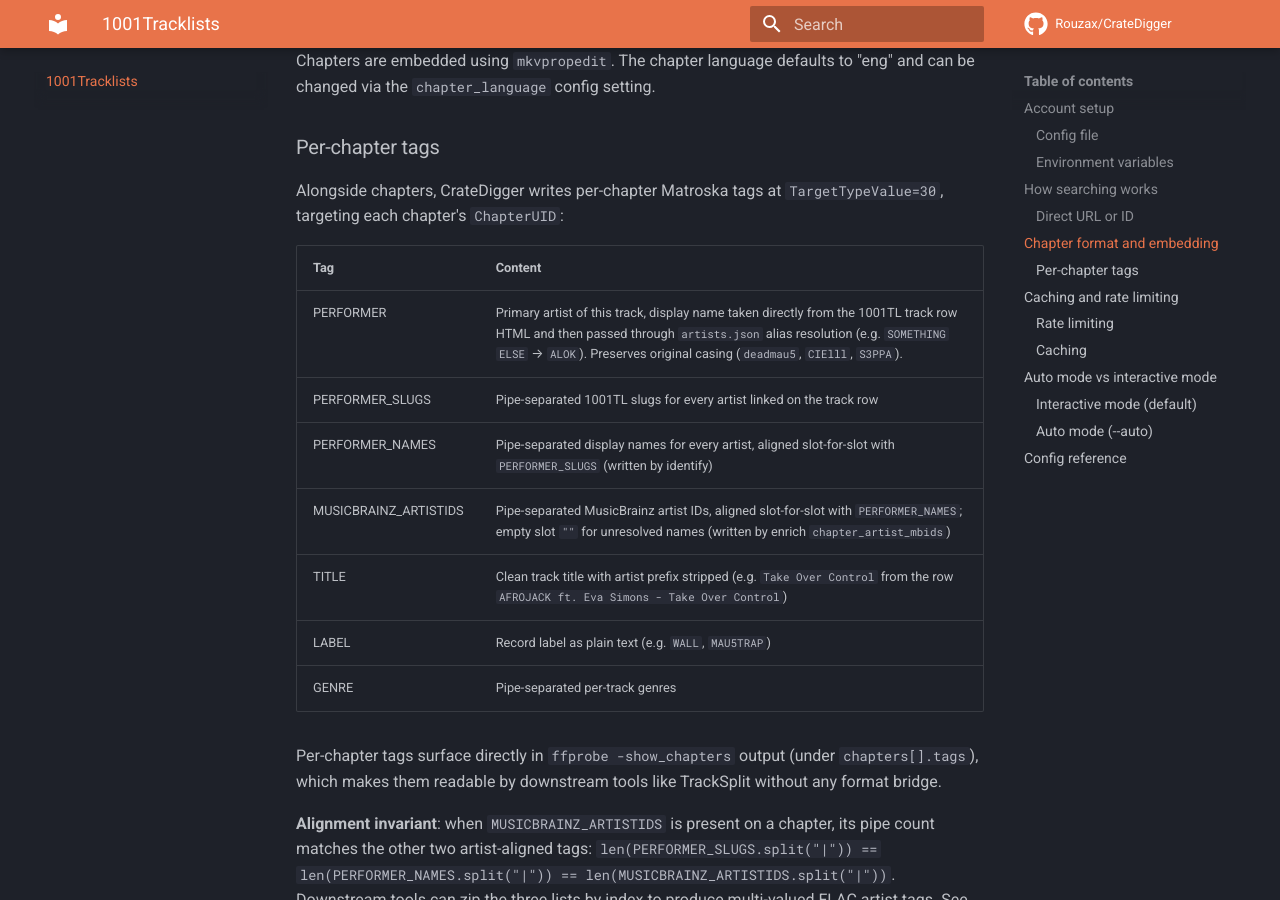
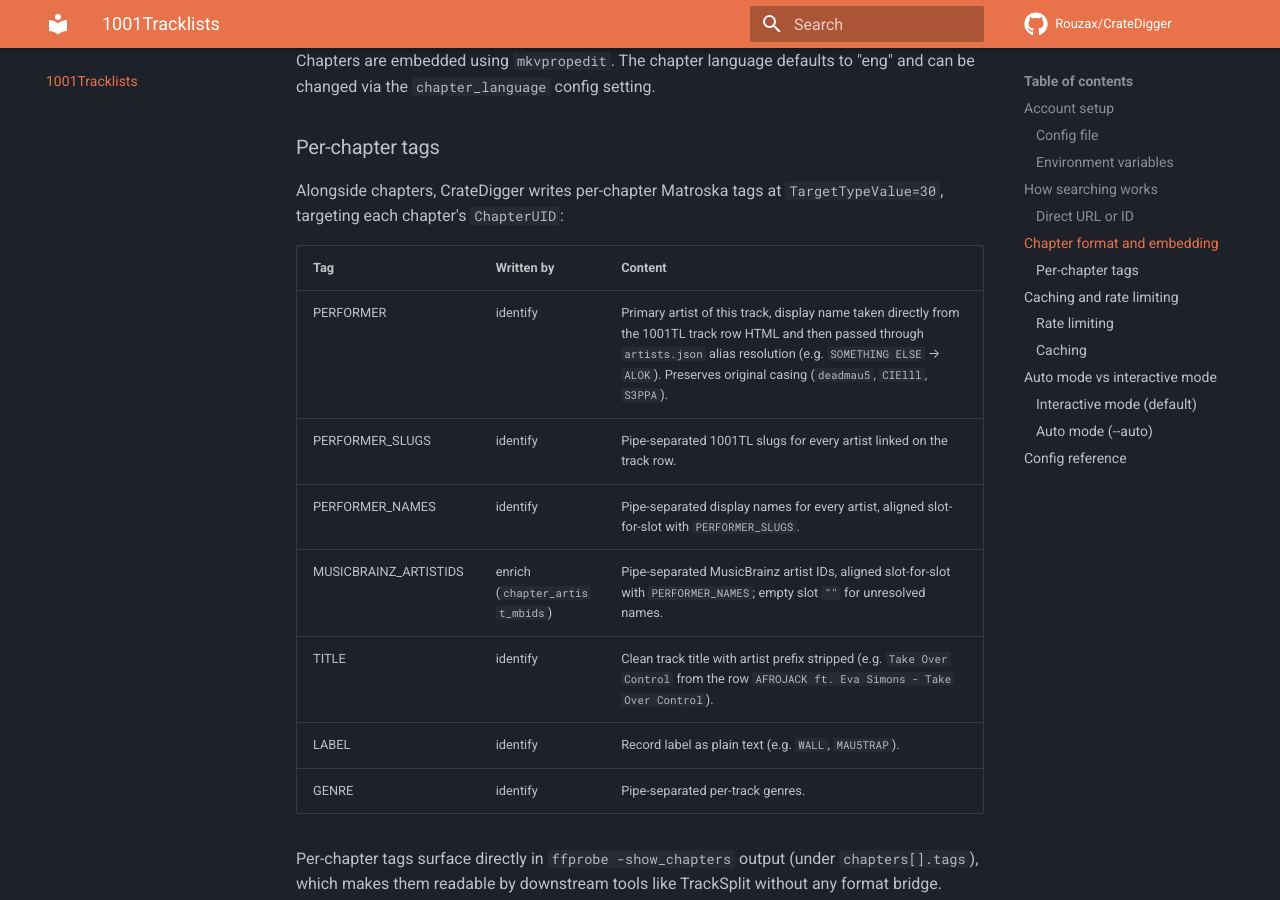
Before and after one commit to Rouzax/CrateDigger, an MkDocs documentation site: the page built from docs/tracklists.md, in a window 1280 px wide and 900 px high, scrolled down 1613 px. Built offline with MkDocs 1.6.1 and Material for MkDocs 9.7.7, drawn with Linux system fonts in a browser that asks for light colours; comment, search, counter and statistics services are not loaded.

Commit message:
docs: surface documentation links and per-chapter tag provenance
site/index.html: add 'Docs' to the top nav and a 'Documentation'
outlined button to the hero CTA so docs aren't only discoverable via
the footer.

docs/tracklists.md: add a 'Written by' column to the per-chapter tag
table so each tag shows which command (identify vs enrich) writes it,
matching the convention in docs/tag-reference.md.

```diff
--- a/docs/tracklists.md
+++ b/docs/tracklists.md
@@ -62,15 +62,15 @@ Chapters are embedded using `mkvpropedit`. The chapter language defaults to "eng
 
 Alongside chapters, CrateDigger writes per-chapter Matroska tags at `TargetTypeValue=30`, targeting each chapter's `ChapterUID`:
 
-| Tag | Content |
-|-----|---------|
-| PERFORMER | Primary artist of this track, display name taken directly from the 1001TL track row HTML and then passed through `artists.json` alias resolution (e.g. `SOMETHING ELSE` → `ALOK`). Preserves original casing (`deadmau5`, `CIElll`, `S3PPA`). |
-| PERFORMER_SLUGS | Pipe-separated 1001TL slugs for every artist linked on the track row |
-| PERFORMER_NAMES | Pipe-separated display names for every artist, aligned slot-for-slot with `PERFORMER_SLUGS` (written by identify) |
-| MUSICBRAINZ_ARTISTIDS | Pipe-separated MusicBrainz artist IDs, aligned slot-for-slot with `PERFORMER_NAMES`; empty slot `""` for unresolved names (written by enrich `chapter_artist_mbids`) |
-| TITLE | Clean track title with artist prefix stripped (e.g. `Take Over Control` from the row `AFROJACK ft. Eva Simons - Take Over Control`) |
-| LABEL | Record label as plain text (e.g. `WALL`, `MAU5TRAP`) |
-| GENRE | Pipe-separated per-track genres |
+| Tag | Written by | Content |
+|-----|------------|---------|
+| PERFORMER | identify | Primary artist of this track, display name taken directly from the 1001TL track row HTML and then passed through `artists.json` alias resolution (e.g. `SOMETHING ELSE` → `ALOK`). Preserves original casing (`deadmau5`, `CIElll`, `S3PPA`). |
+| PERFORMER_SLUGS | identify | Pipe-separated 1001TL slugs for every artist linked on the track row. |
+| PERFORMER_NAMES | identify | Pipe-separated display names for every artist, aligned slot-for-slot with `PERFORMER_SLUGS`. |
+| MUSICBRAINZ_ARTISTIDS | enrich (`chapter_artist_mbids`) | Pipe-separated MusicBrainz artist IDs, aligned slot-for-slot with `PERFORMER_NAMES`; empty slot `""` for unresolved names. |
+| TITLE | identify | Clean track title with artist prefix stripped (e.g. `Take Over Control` from the row `AFROJACK ft. Eva Simons - Take Over Control`). |
+| LABEL | identify | Record label as plain text (e.g. `WALL`, `MAU5TRAP`). |
+| GENRE | identify | Pipe-separated per-track genres. |
 
 Per-chapter tags surface directly in `ffprobe -show_chapters` output (under `chapters[].tags`), which makes them readable by downstream tools like TrackSplit without any format bridge.
 
```
Also changed, not shown: site/index.html.
